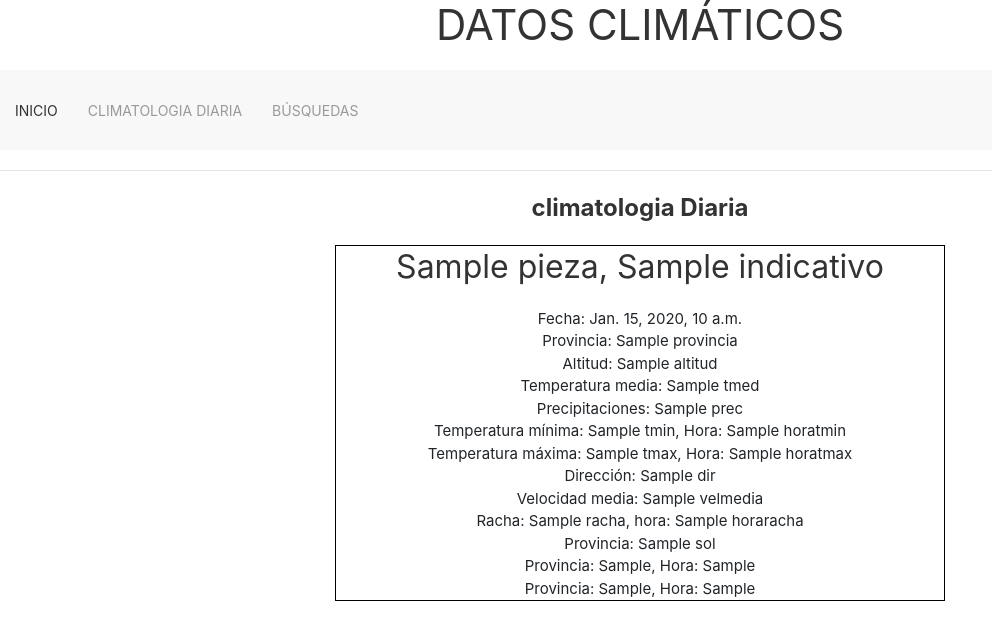
After one commit to lNoelia/CBD-Clima, a Django app: template CBD/weather/templates/climaDiario/detalle.html in a window 1280 px wide. The commit adds this page. Shown: the top 640 px of the page, without its empty margins (0-992 px from the left). Run offline with Django 4.2, Linux system fonts and the light colour scheme; the template is opened without the code that fills it: most values are stand-ins (such as "Sample title", 1, 10 or a date in 2020).

Commit message:
Pagina en preparacion inicial

```diff
--- a/CBD/weather/templates/climaDiario/climatologiaDiaria.html
+++ b/CBD/weather/templates/climaDiario/climatologiaDiaria.html
@@ -20,7 +20,7 @@
   <table class="table align-middle mb-0 bg-white">
       <thead class="bg-light">
         <tr>
-          <th>Ver detalle</th>
+          <th></th>
           <th>Nombre, indicativo</th>
           <th>Fecha</th>
           <th>Temp media</th>
@@ -31,10 +31,10 @@
         </tr>
       </thead>
       <tbody id="myTable">
-        {% for medida in listaClimaDiario %}
+        {% for medida, l in listadas %}
             <tr>
               <td>
-              <p class="fw-normal mb-1">Ver detalle</p>
+                <a href="{% url 'detalle' l %}"><p class="fw-normal mb-1">Ver detalle</p></a>
               </td>
               <td>
                 <p class="fw-normal mb-1">{{ medida.nombre }}, {{medida.indicativo}}</p>
--- /dev/null
+++ b/CBD/weather/templates/climaDiario/detalle.html
@@ -0,0 +1,27 @@
+{% extends 'master.html' %}
+
+
+{% block contenido %}
+
+<center><h3><strong>climatologia Diaria</strong></h3></center>
+
+
+<div class="container center" style="width: 50%;">
+  <div class="col-sm center" style="border: solid 1px #000000;">
+    <center><h2>{{pieza.nombre}}, {{pieza.indicativo}}</h2>
+    <div style="font-size: 15px;">Fecha: {{pieza.fecha}}</div>
+    <div style="font-size: 15px;">Provincia: {{pieza.provincia}}</div>
+    <div style="font-size: 15px;">Altitud: {{pieza.altitud}}</div>
+    <div style="font-size: 15px;">Temperatura media: {{pieza.tmed}}</div>
+    <div style="font-size: 15px;">Precipitaciones: {{pieza.prec}}</div>
+    <div style="font-size: 15px;">Temperatura mínima: {{pieza.tmin}}, Hora: {{pieza.horatmin}}</div>
+    <div style="font-size: 15px;">Temperatura máxima: {{pieza.tmax}}, Hora: {{pieza.horatmax}}</div>
+    <div style="font-size: 15px;">Dirección: {{pieza.dir}}</div>
+    <div style="font-size: 15px;">Velocidad media: {{pieza.velmedia}}</div>
+    <div style="font-size: 15px;">Racha: {{pieza.racha}}, hora: {{pieza.horaracha}}</div>
+    <div style="font-size: 15px;">Provincia: {{pieza.sol}}</div>
+    <div style="font-size: 15px;">Provincia: {{pieza.presMax}}, Hora: {{pieza.horaPresMax}}</div>
+    <div style="font-size: 15px;">Provincia: {{pieza.presMin}}, Hora: {{pieza.horaPresMin}}</div></center>
+  </div>
+</div>
+  {% endblock %}
--- a/CBD/weather/urls.py
+++ b/CBD/weather/urls.py
@@ -7,4 +7,6 @@ urlpatterns = [
             path('master',views.master),
             path('index',views.index),
             path('climaDiario/',views.climatologiaDiariaList, name="climaDiario"),
-            path('estadisticas',views.estadisticas),]
+            path('estadisticas',views.estadisticas),
+            path('detalle/<str:dato_id>', views.detalle, name="detalle"),
+            ]
```
Also changed, not shown: CBD/weather/views.py (+19 -4 lines). Lines whose indentation alone changed are shown as unchanged.
